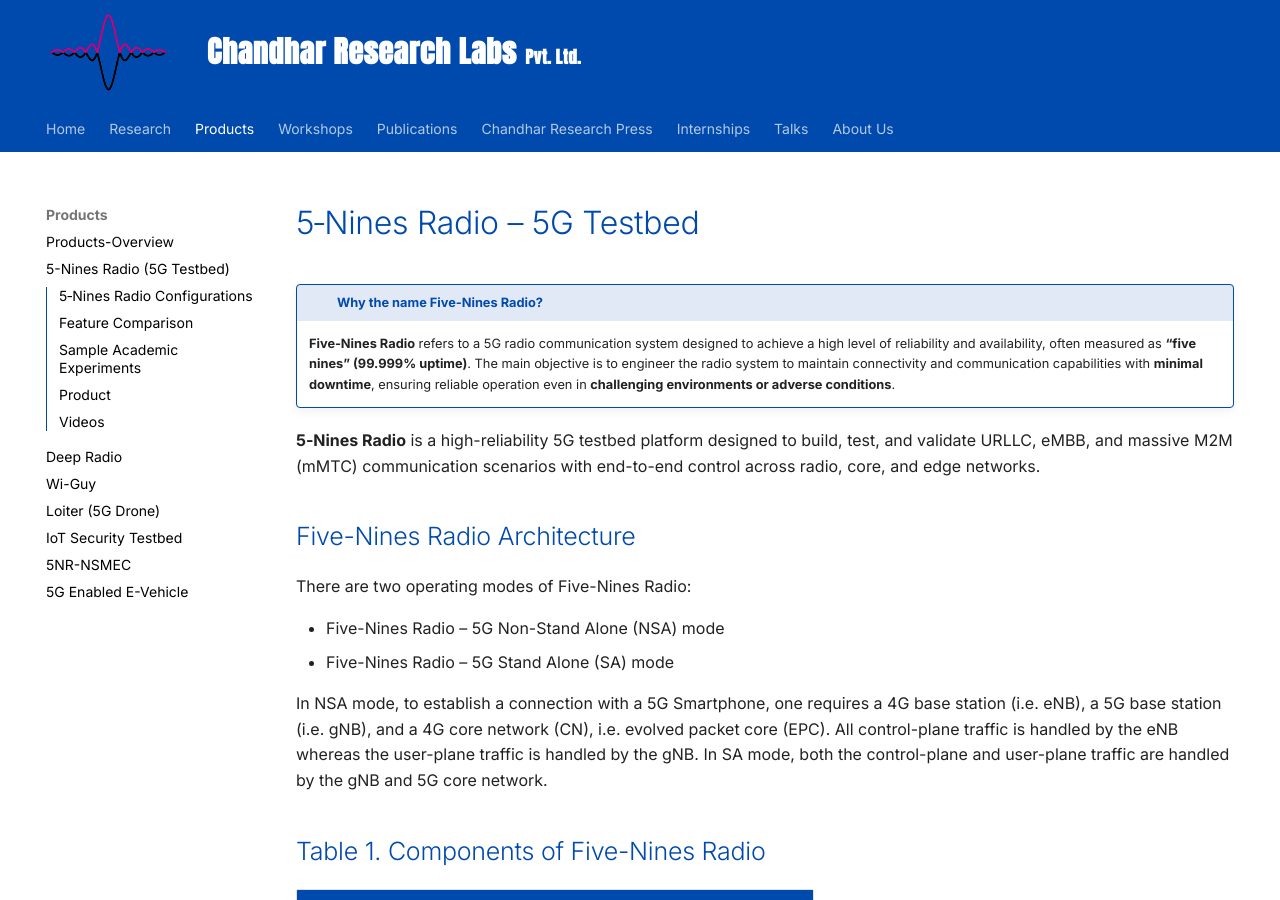
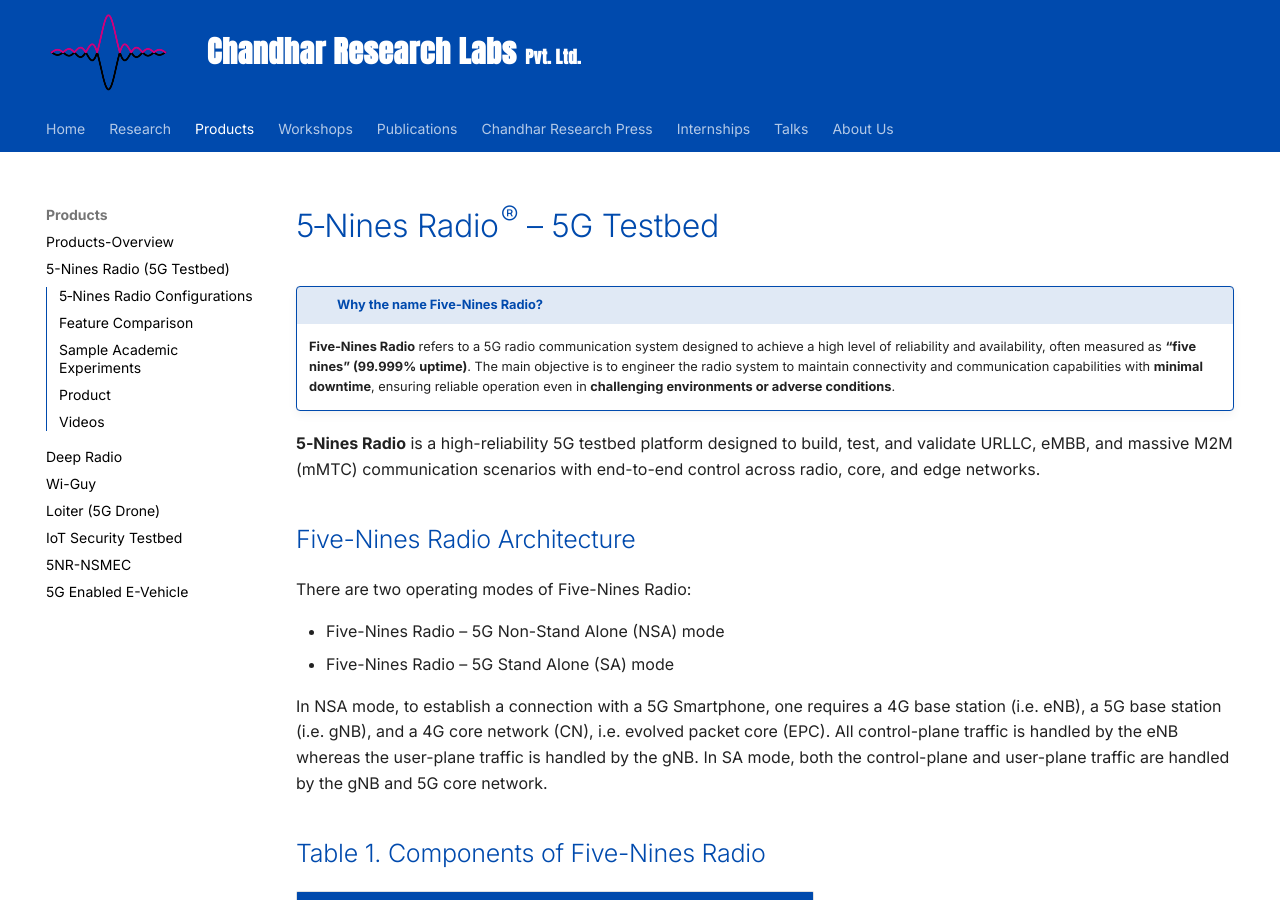
Before and after one commit to chandharlabs/chandhar-docs, an MkDocs documentation site: the page built from docs/products/5-nines-radio.md, in a window 1280 px wide and 900 px high. Built offline with MkDocs 1.6.1 and Material for MkDocs 9.7.7, drawn with Linux system fonts in a browser that asks for light colours.

```diff
--- a/docs/products/5-nines-radio.md
+++ b/docs/products/5-nines-radio.md
@@ -1,4 +1,4 @@
-# 5‑Nines Radio – 5G Testbed
+# 5‑Nines Radio<sup>®</sup> – 5G Testbed
 
 !!! info "Why the name Five‑Nines Radio?"
     **Five‑Nines Radio** refers to a 5G radio communication system designed
```
